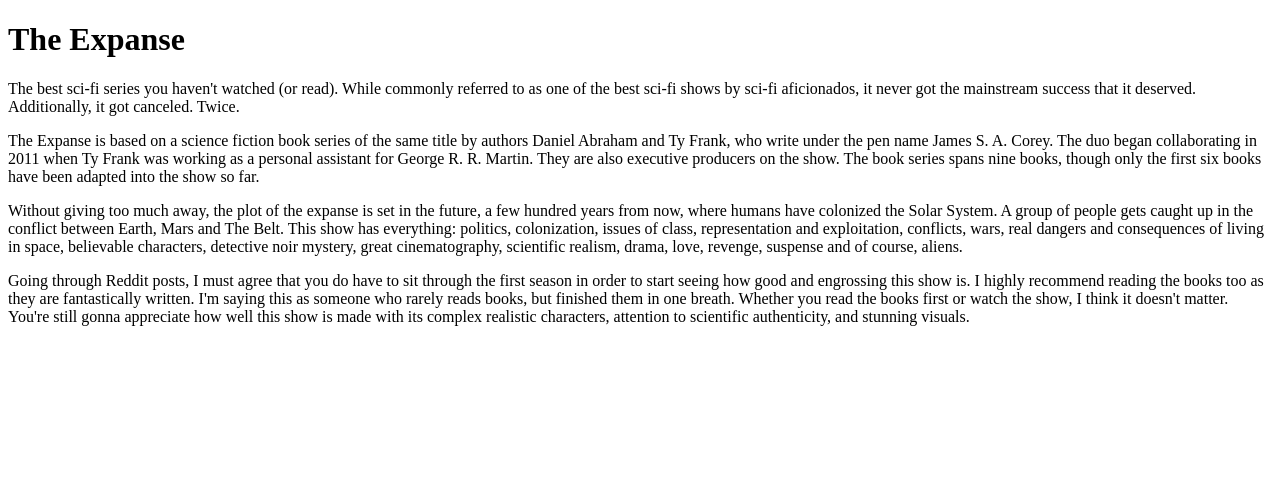
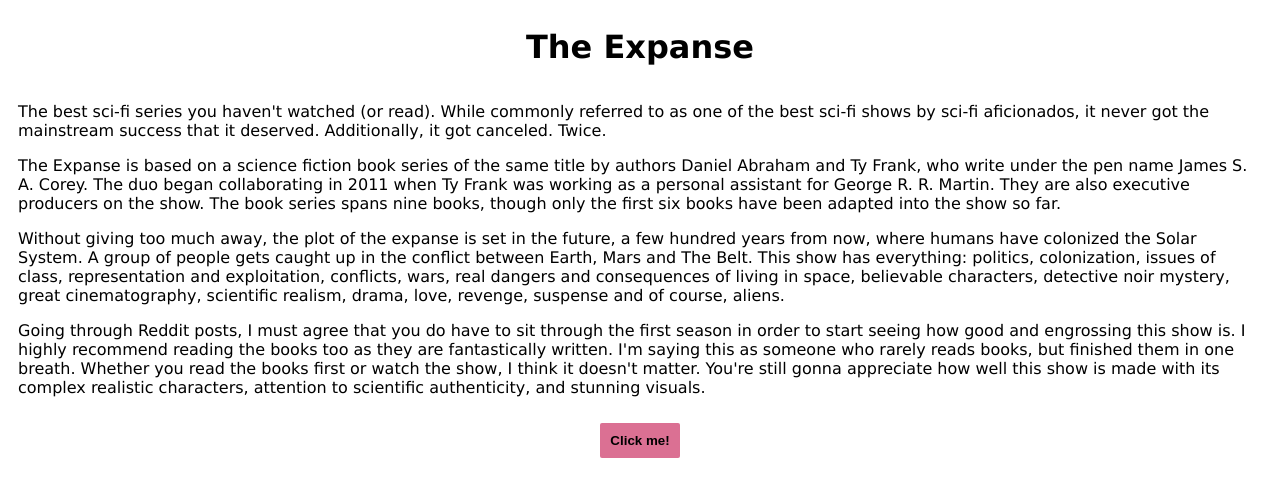
Before and after one commit to trulim/feltcutemightdeletelater, a plain HTML site: page index.html in a window 1280 px wide. Drawn offline with Linux system fonts and the light colour scheme.

Commit message:
added styling (css) and pop up message

```diff
--- a/index.html
+++ b/index.html
@@ -2,9 +2,11 @@
 <htmml>
   <head>
     <title>Example text for SEO job aplication</title>
+    <link rel="stylesheet" href="stylesheet.css" />
   </head>
   <body>
     <h1>The Expanse</h1>
+    <div>
       <p>
         The best sci-fi series you haven't watched (or read). While commonly
         referred to as one of the best sci-fi shows by sci-fi aficionados, it
@@ -12,32 +14,41 @@
         canceled. Twice.
       </p>
       <p>
-      The Expanse is based on a science fiction book series of the same title by
-      authors Daniel Abraham and Ty Frank, who write under the pen name James S.
-      A. Corey. The duo began collaborating in 2011 when Ty Frank was working as
-      a personal assistant for George R. R. Martin. They are also executive
-      producers on the show. The book series spans nine books, though only the
-      first six books have been adapted into the show so far.
+        The Expanse is based on a science fiction book series of the same title
+        by authors Daniel Abraham and Ty Frank, who write under the pen name
+        James S. A. Corey. The duo began collaborating in 2011 when Ty Frank was
+        working as a personal assistant for George R. R. Martin. They are also
+        executive producers on the show. The book series spans nine books,
+        though only the first six books have been adapted into the show so far.
       </p>
       <p>
         Without giving too much away, the plot of the expanse is set in the
         future, a few hundred years from now, where humans have colonized the
         Solar System. A group of people gets caught up in the conflict between
         Earth, Mars and The Belt. This show has everything: politics,
-      colonization, issues of class, representation and exploitation, conflicts,
-      wars, real dangers and consequences of living in space, believable
-      characters, detective noir mystery, great cinematography, scientific
-      realism, drama, love, revenge, suspense and of course, aliens.
+        colonization, issues of class, representation and exploitation,
+        conflicts, wars, real dangers and consequences of living in space,
+        believable characters, detective noir mystery, great cinematography,
+        scientific realism, drama, love, revenge, suspense and of course,
+        aliens.
       </p>
       <p>
         Going through Reddit posts, I must agree that you do have to sit through
         the first season in order to start seeing how good and engrossing this
         show is. I highly recommend reading the books too as they are
-      fantastically written. I'm saying this as someone who rarely reads books,
-      but finished them in one breath. Whether you read the books first or watch
-      the show, I think it doesn't matter. You're still gonna appreciate how
-      well this show is made with its complex realistic characters, attention to
-      scientific authenticity, and stunning visuals.
+        fantastically written. I'm saying this as someone who rarely reads
+        books, but finished them in one breath. Whether you read the books first
+        or watch the show, I think it doesn't matter. You're still gonna
+        appreciate how well this show is made with its complex realistic
+        characters, attention to scientific authenticity, and stunning visuals.
       </p>
+    </div>
+    <button popovertarget="popover">Click me!</button>
+    <div id="popover" popover>
+      <p>
+        I want to be fully transparent: I wrote this text myself, but I used
+        ChatGPT to check the grammar.
+      </p>
+    </div>
   </body>
 </htmml>
--- /dev/null
+++ b/stylesheet.css
@@ -0,0 +1,36 @@
+body {
+    font-family: Verdana, Geneva, Tahoma, sans-serif;
+    padding: 10px;
+
+}
+
+h1 {
+    color: black;
+    text-align: center;
+    margin: 10px;
+}
+
+div {
+    margin: auto;
+    padding-top: 10px;
+    padding-bottom: 10px;
+}
+
+button {
+    display: block;
+    margin-top: 1.5rem;
+    margin: auto;
+    text-align: center;
+    border: 0;
+    color: black;
+    background-color: palevioletred;
+    font-weight: 600;
+    padding: 10px;
+    border-radius: 2px;
+}
+
+#popover {
+    background-color: pink;
+    font-weight: 600;
+    border: 0;
+}
```
Lines whose indentation alone changed are shown as unchanged.
